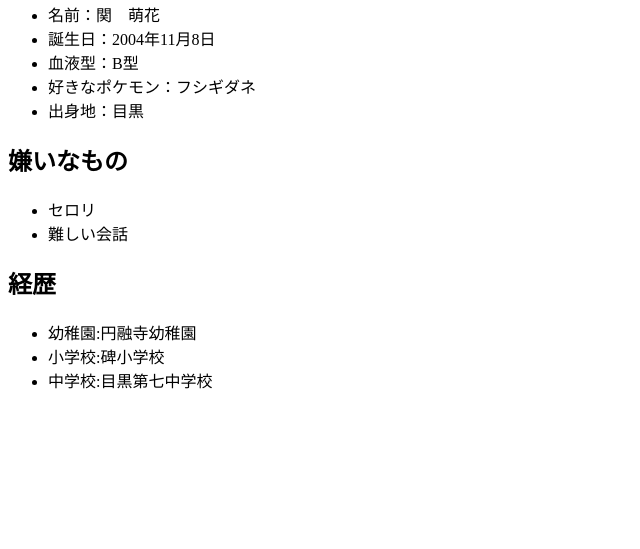
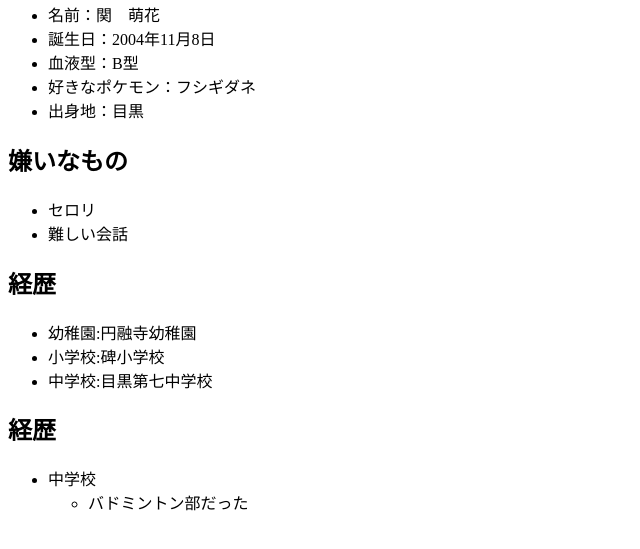
Before and after one commit to s2322085/git-practice2023, a plain HTML site: page index.html in a window 1280 px wide. Shown: the part 87-636 px from the top of the page, without its empty margins (0-640 px from the left). Drawn offline with Linux system fonts and the light colour scheme.

Commit message:
経歴に詳細を追記

```diff
--- a/index.html
+++ b/index.html
@@ -32,6 +32,13 @@
         <li>中学校:目黒第七中学校</li>
     </ul>
 
+    <h2>経歴</h2>
+    <ul>
+        <li>中学校</li>
+        <ul>
+            <li>バドミントン部だった</li>
+        </ul>
+    </ul>
 
 </body>
 </html>
```
